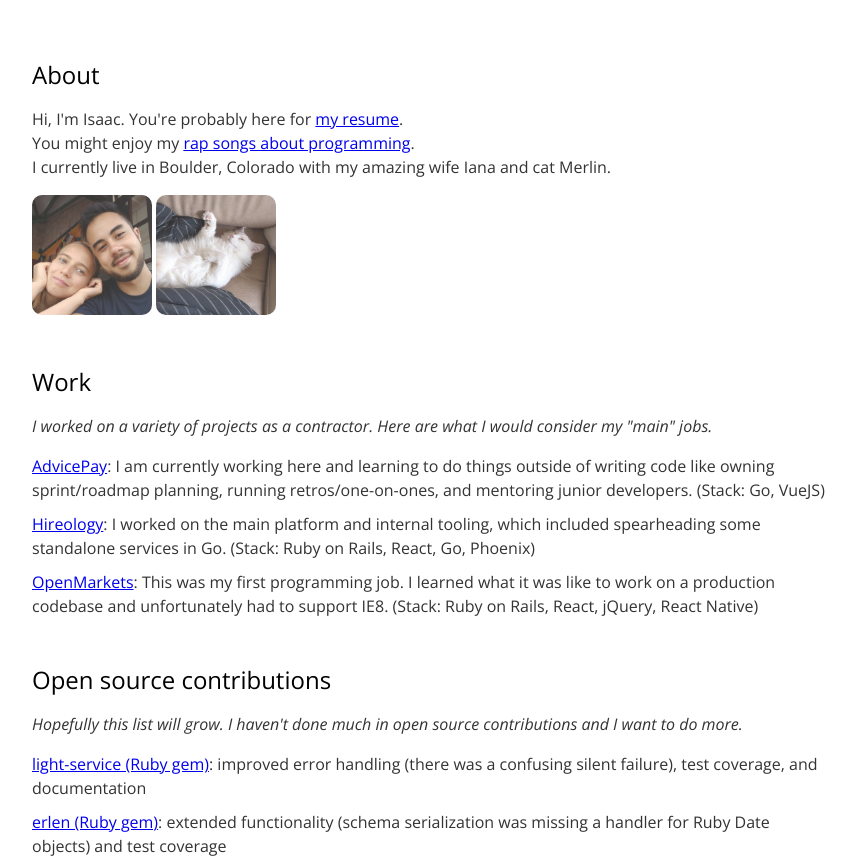
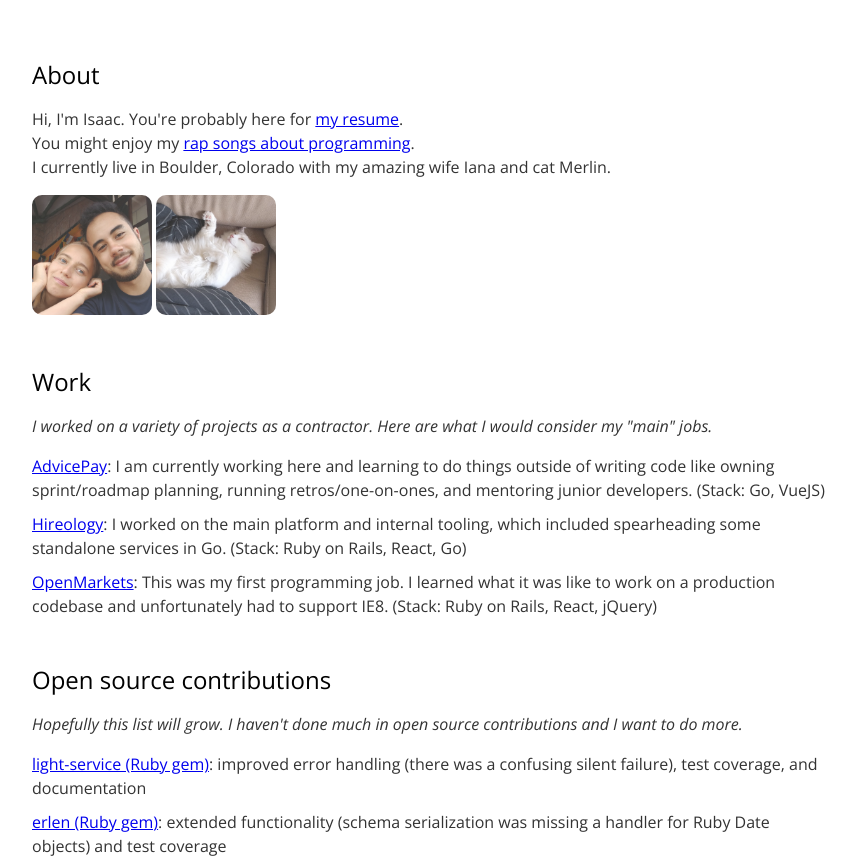
Before and after one commit to inoda/inoda.github.io, a plain HTML site: page index.html in a window 1280 px wide. Shown: the top 861 px of the page, without its empty margins (208-1064 px from the left). Drawn offline with nearby package versions, Linux system fonts and the light colour scheme.

Commit message:
Tweaks stack list

```diff
--- a/index.html
+++ b/index.html
@@ -42,12 +42,12 @@
         </li>
         <li><a href="https://hireology.com/">Hireology</a>:
           I worked on the main platform and internal tooling, which included spearheading some standalone services in Go.
-          (Stack: Ruby on Rails, React, Go, Phoenix)
+          (Stack: Ruby on Rails, React, Go)
         </li>
         <li>
           <a href="https://www.openmarketshealth.com/">OpenMarkets</a>:
           This was my first programming job. I learned what it was like to work on a production codebase and unfortunately had to support IE8.
-          (Stack: Ruby on Rails, React, jQuery, React Native)
+          (Stack: Ruby on Rails, React, jQuery)
         </li>
       </ul>
     </div>
```
